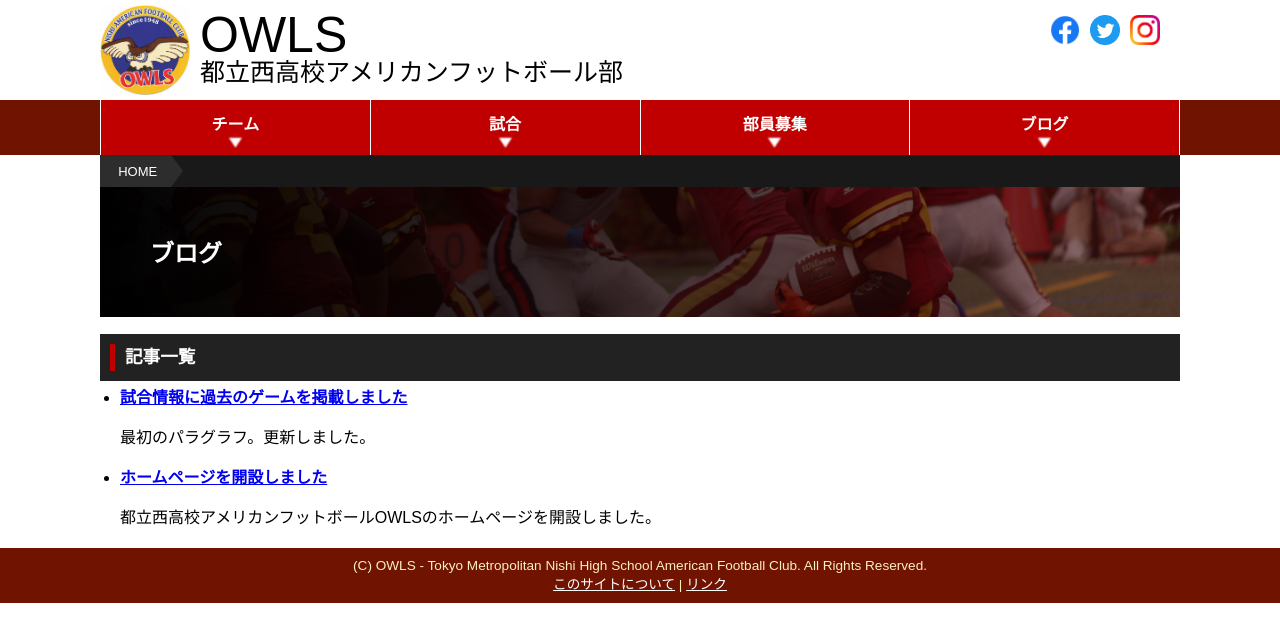
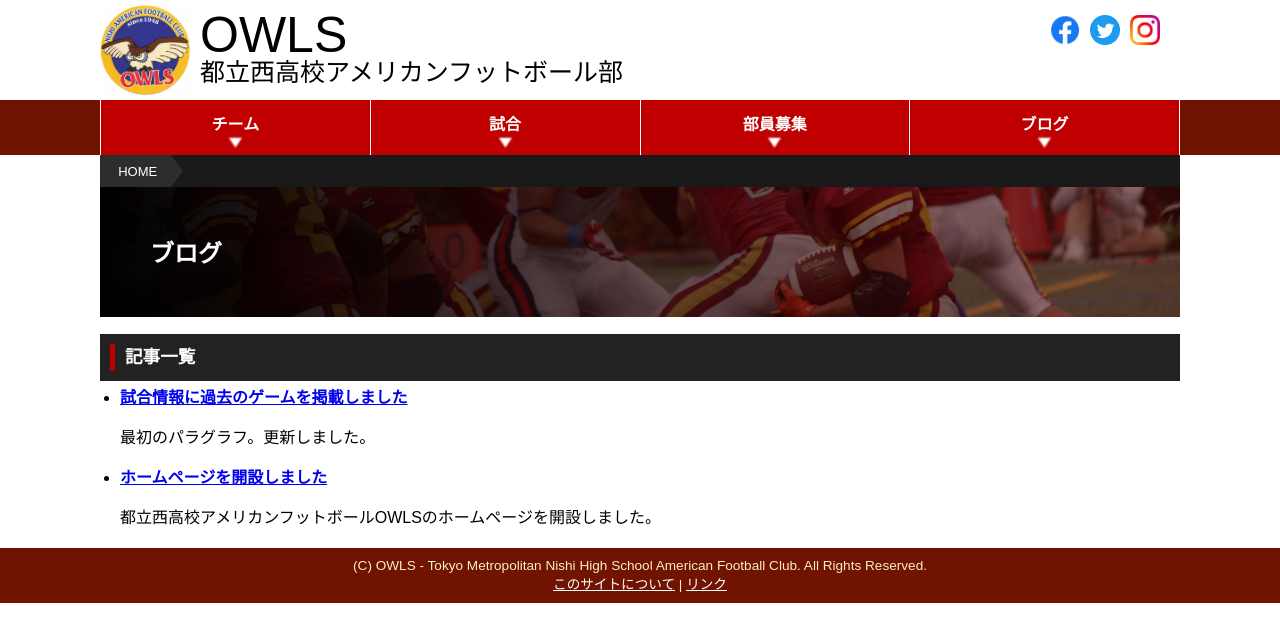
Before and after one commit to numa72/nishi-owls, a Jekyll site: the page built from blog.html, in a window 1280 px wide. Shown: the top 642 px of the page. Built offline with Jekyll 4.4.1, drawn with Linux system fonts in a browser that asks for light colours; some web fonts are replaced.

Commit message:
more transparent

```diff
--- a/_sass/main.scss
+++ b/_sass/main.scss
@@ -111,7 +111,7 @@ h1 {
   box-sizing: border-box;
   font-size: 150%;
   background: rgb(0, 0, 0);
-  background: linear-gradient(90deg, rgba(0, 0, 0, 1) 0%, rgba(34, 0, 0, 0.7) 70%, rgba(68, 0, 0, 0.5) 100%);
+  background: linear-gradient(90deg, rgba(0, 0, 0, 1) 0%, rgba(34, 0, 0, 0.7) 50%, rgba(68, 0, 0, 0.5) 100%);
   color: white;
   display: flex;
   align-items: center;
```
